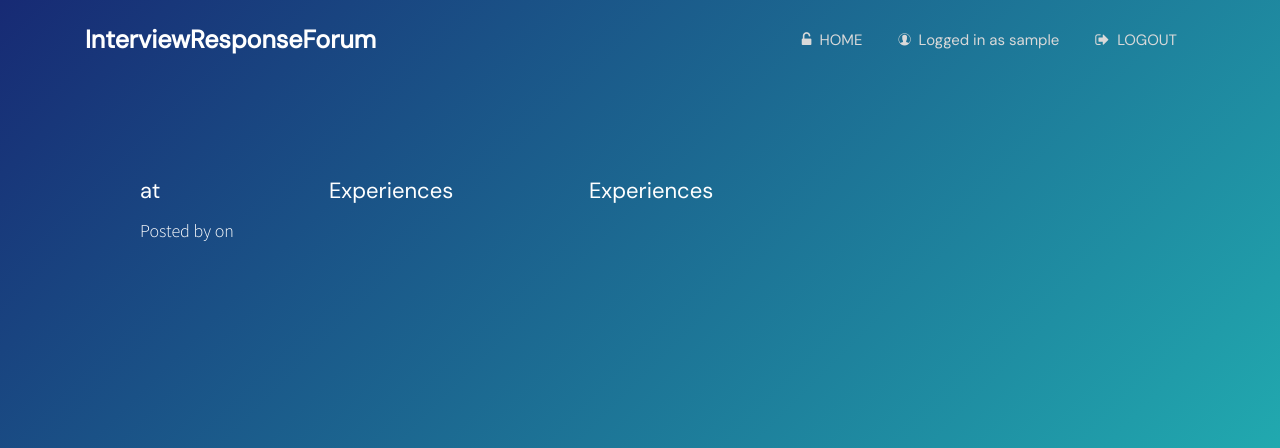
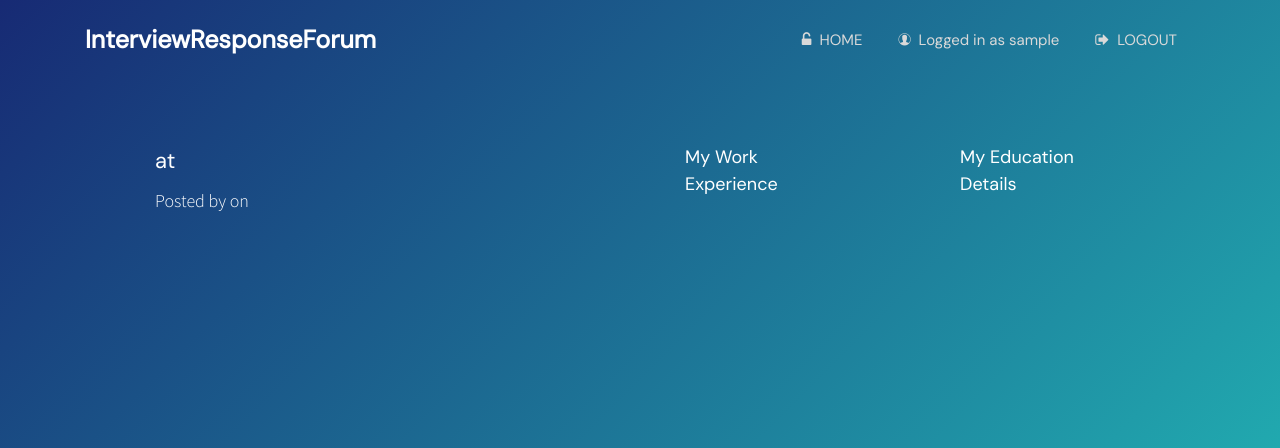
Before and after one commit to kumanik/InterviewResponseForum, a Django app: template responseForum/templates/responseForum/response.html in a window 1280 px wide. Shown: the top 448 px of the page. Run offline with Django 3.2, Linux system fonts and the light colour scheme; the template is opened without the code that fills it: values that come from a table or form of the project are taken from there, others are empty; the visitor is signed in with stand-in values (Sample User, id 1); some libraries are stand-ins or nearby versions; some web fonts are replaced.

Commit message:
Minor Fixes

```diff
--- a/responseForum/templates/responseForum/response.html
+++ b/responseForum/templates/responseForum/response.html
@@ -43,8 +43,8 @@
     </div>
     </nav>
     <div class="container">
-        <div class="row" style="margin: 50px 15px 20px;">
-            <div class="col-" style="margin: 60px 40px 16px;">
+        <div class="row" style="margin: 20px 15px 20px;">
+            <div class="col-5" style="margin: 60px 40px 16px;">
                 <p style="font-size: 22px;font-family: 'DM Sans', sans-serif;margin: -16px 0px 10px;">{{response.profile}} at {{response.company}}</p>
                 <p style="font-size: 18px;font-family: 'Source Sans Pro', sans-serif;font-weight: 300;">Posted by {% if user.pk == response.name.pk %}you{%else%}{{response.name}}{% endif %} on {{response.timestamp}}</p>
                 {% if response.name.pk == user.pk %}
@@ -52,18 +52,20 @@
                 <a class="btn btn-light btn-lg action-button" type="button" style="margin: 10px 20px 19px;" href="{% url 'delete_response' response.id %}">Delete response</a>
                 {% endif %}
             </div>
-            <div class="col-2" style="margin: 60px 40px 16px;">
-                <p style="font-size: 22px;font-family: 'DM Sans', sans-serif;margin: -16px 0px 10px;">Experiences</p>
+            {% if response.name.pk is not user.pk %}
+            <div class="col" style="margin: 60px 40px 16px;">
+                <p style="font-size: 18px;font-family: 'DM Sans', sans-serif;margin: -16px 0px 10px;">My Work Experience</p>
                 {% for employment in employments %}
                     <p >{{employment.profile}} at {{employment.company}}<br><span class="text-muted">{{employment.start}} - {{employment.end}}</span></p>
                 {% endfor %}
             </div>
-            <div class="col-2" style="margin: 60px 40px 16px;">
-                <p style="font-size: 22px;font-family: 'DM Sans', sans-serif;margin: -16px 0px 10px;">Experiences</p>
+            <div class="col" style="margin: 60px 40px 16px;">
+                <p style="font-size: 18px;font-family: 'DM Sans', sans-serif;margin: -16px 0px 10px;">My Education Details</p>
                 {% for education in educations %}
                     <p >{{education.degree}} from {{education.institute}}<br><span class="text-muted">{{education.start}} - {{education.end}}</span></p>
                 {% endfor %}
             </div>
+            {% endif %}
         </div>
     </div>
     </div>
--- a/responseForum/views.py
+++ b/responseForum/views.py
@@ -31,8 +31,8 @@
 
 def viewResponse(request, response_id):
     response = get_object_or_404(InterviewResponse, id=response_id)
-    employments = Employment.objects.filter(user=response.name)
-    educations = Education.objects.filter(user=response.name)
+    employments = Employment.objects.filter(user=response.name).order_by('-start')[:4]
+    educations = Education.objects.filter(user=response.name).order_by('-start')[:4]
     if not responseView.objects.filter(response=response, session=request.session.session_key) :
         view = responseView(response=response,ip=request.META['REMOTE_ADDR'], created=timezone.now(), session=request.session.session_key)
         view.save()
```
